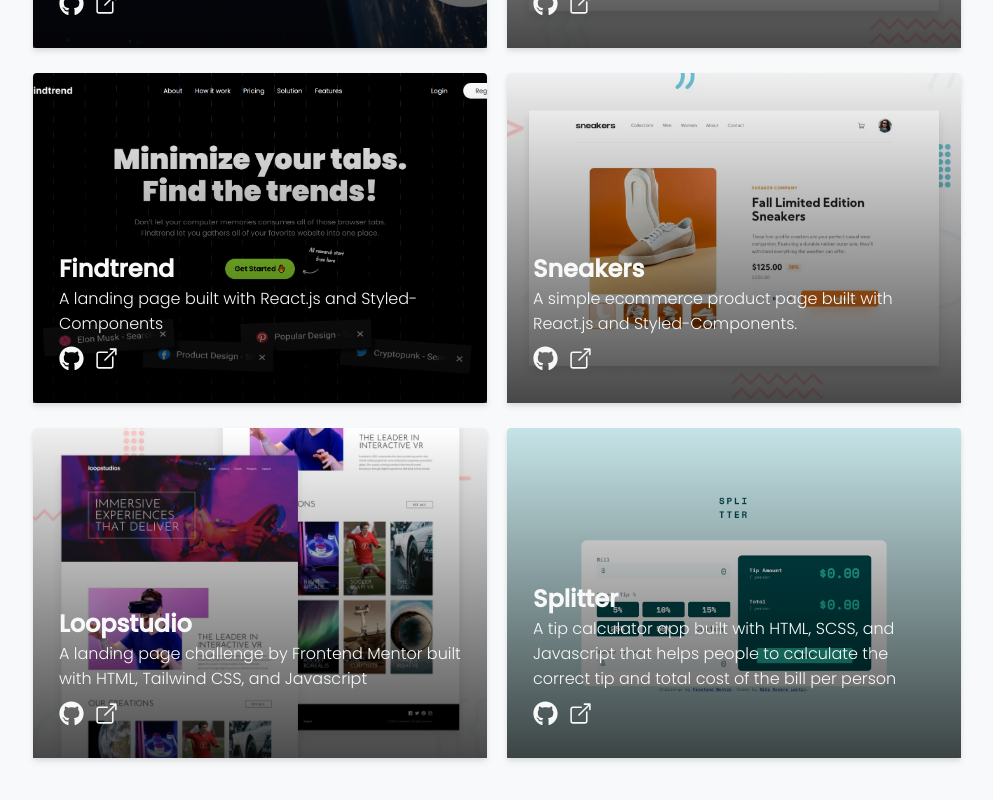
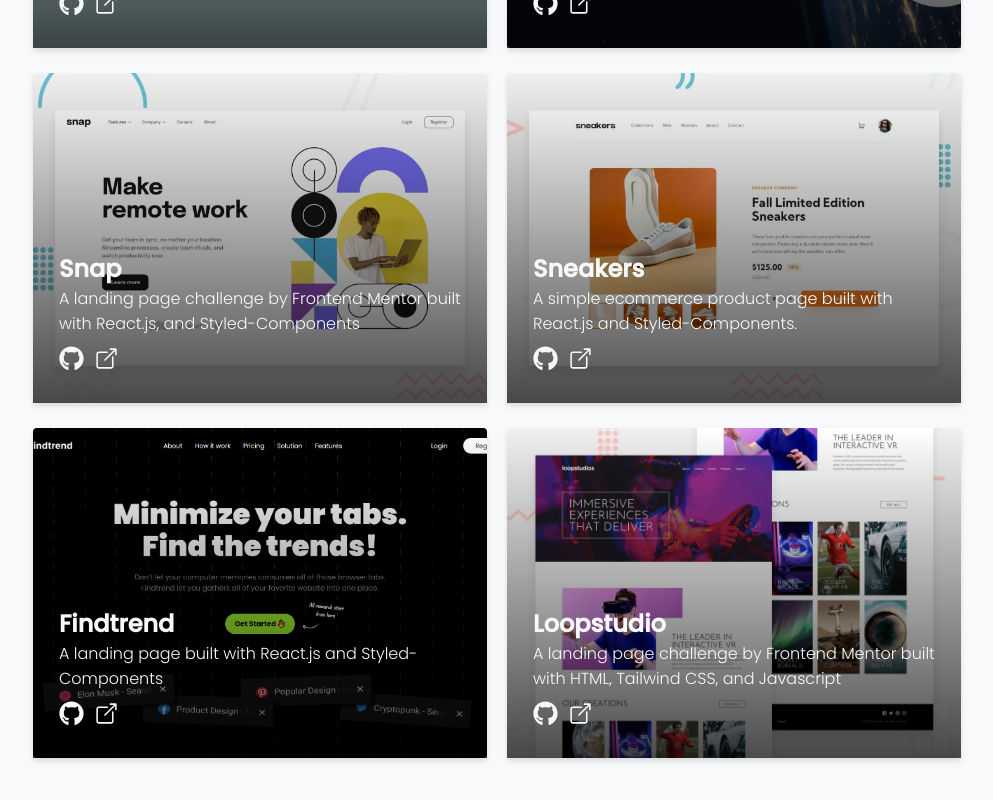
Before and after one commit to arvene241/portfolio, a React (Create React App) app: page / in a window 1280 px wide. Shown: the part 2167-2967 px from the top of the page, without its empty margins (143-1136 px from the left). Built offline with nearby package versions, Linux system fonts and the light colour scheme.

Commit message:
some tweaks

```diff
--- a/src/data/projectsData.js
+++ b/src/data/projectsData.js
@@ -8,6 +8,15 @@ import { FaGithub } from 'react-icons/fa';
 import { IoOpenOutline } from 'react-icons/io5';
 
 export const projectsData = [
+    {
+        title: "metaversus",
+        desc: "A landing page built with React.js, Next.js and Tailwind CSS",
+        link: "https://metaverseus.vercel.app/",
+        githublink: "https://github.com/arvene241/metaverse_madness",
+        img: splitter,
+        github_icon: <FaGithub />,
+        open_icon: <IoOpenOutline />
+    },
     {
         title: "space tourism",
         desc: "A web app challenge by Frontend Mentor built with React.js, and Styled-Components",
@@ -26,21 +35,21 @@ export const projectsData = [
         github_icon: <FaGithub />,
         open_icon: <IoOpenOutline />
     },
+    {
+        title: "sneakers",
+        desc: "A simple ecommerce product page built with React.js and Styled-Components.",
+        link: "https://ecommerce-product-pagee.vercel.app/",
+        githublink: "https://github.com/arvene241/ecommerce-product-page",
+        img: sneakers,
+        github_icon: <FaGithub />,
+        open_icon: <IoOpenOutline />
+    },
 	{
         title: "findtrend",
         desc: "A landing page built with React.js and Styled-Components",
         link: "https://findtrend-five.vercel.app/",
         githublink: "https://github.com/arvene241/findtrend",
         img: findtrend,
-        github_icon: <FaGithub />,
-        open_icon: <IoOpenOutline />
-    },
-    {
-        title: "sneakers",
-        desc: "A simple ecommerce product page built with React.js and Styled-Components.",
-        link: "https://ecommerce-product-pagee.vercel.app/",
-        githublink: "https://github.com/arvene241/ecommerce-product-page",
-        img: sneakers,
         github_icon: <FaGithub />,
         open_icon: <IoOpenOutline />
     },
@@ -53,13 +62,4 @@ export const projectsData = [
         github_icon: <FaGithub />,
         open_icon: <IoOpenOutline />
     },
-    {
-        title: "splitter",
-        desc: "A tip calculator app built with HTML, SCSS, and Javascript that helps people to calculate the correct tip and total cost of the bill per person",
-        link: "https://arvene241.github.io/tip-calculator-app/",
-        githublink: "https://github.com/arvene241/tip-calculator-app",
-        img: splitter,
-        github_icon: <FaGithub />,
-        open_icon: <IoOpenOutline />
-    },
 ];
```
Also changed, not shown: src/assets/metaversus.webp (added).
